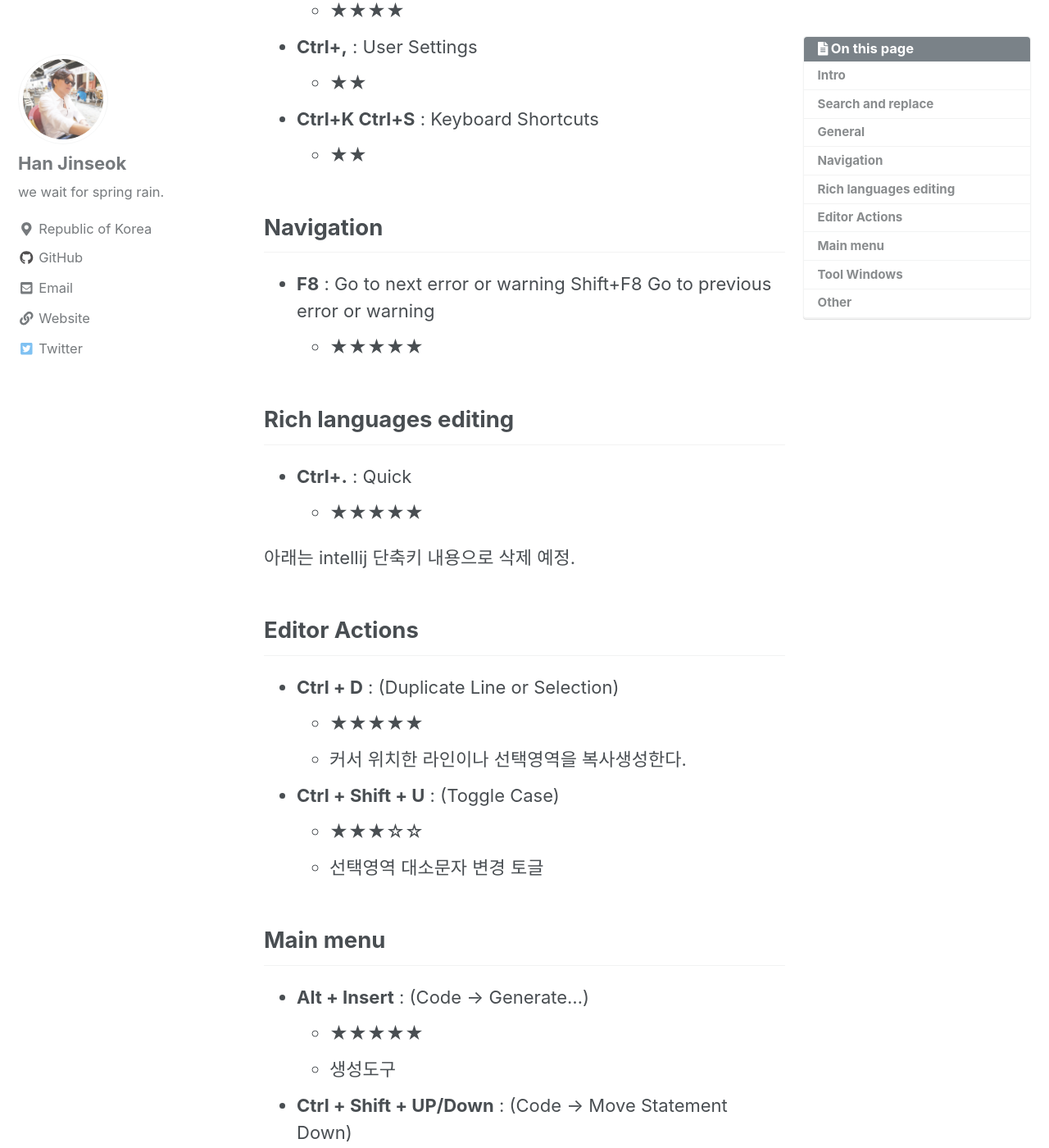
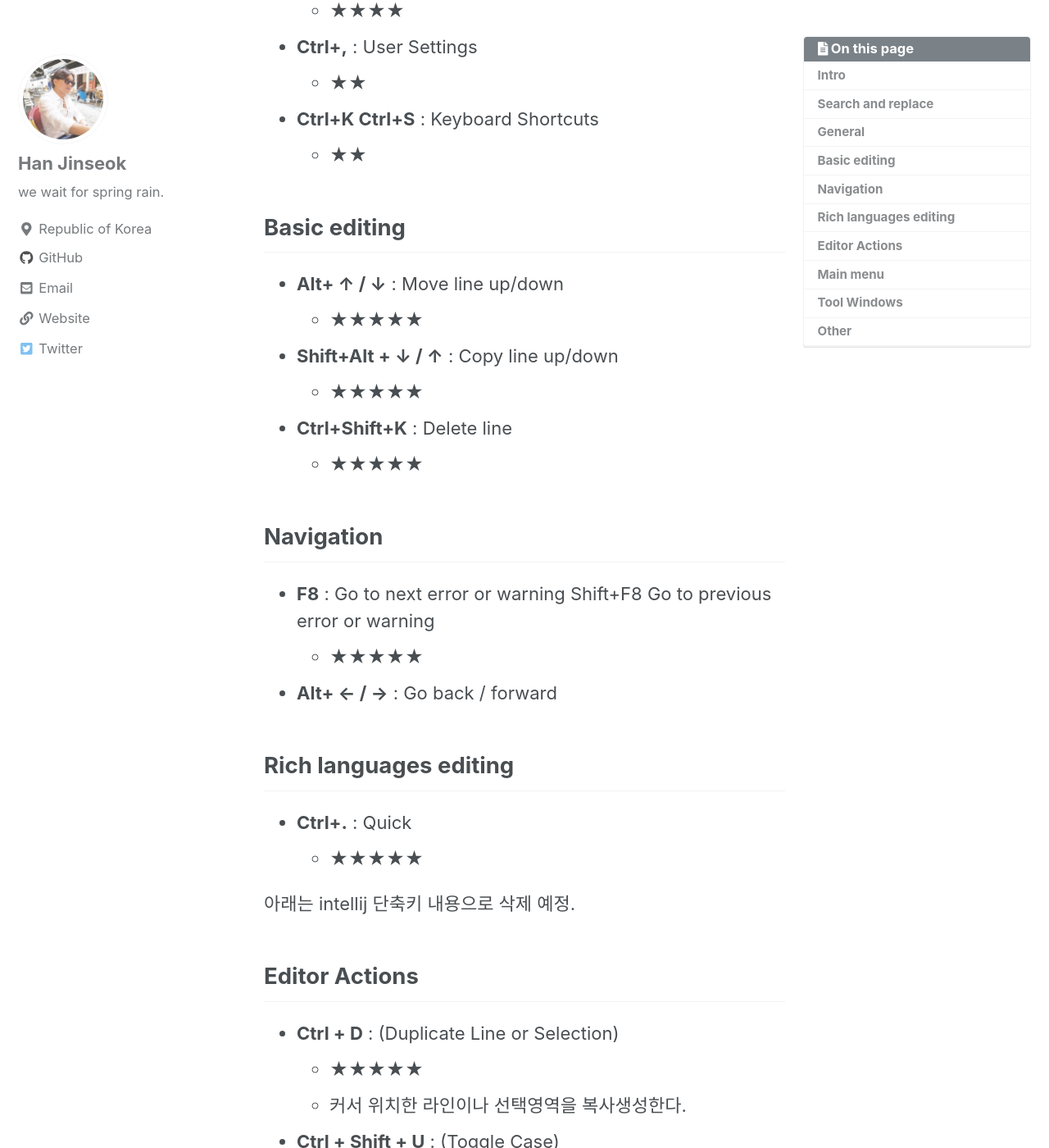
Before and after one commit to moregorenine/moregorenine.github.io, a Jekyll site: the page built from _posts/vscode/2019-12-10-vscode-keymap.md, in a window 1280 px wide and 1400 px high, scrolled down 1054 px. Shown: the whole window at 82% size. Built offline with Jekyll 4.4.1, drawn with Linux system fonts in a browser that asks for light colours; nearby versions of some CDN libraries; comment, search, counter and statistics services are not loaded; a style sheet for code colours, icons or effects is not loaded.

Commit message:
Update 2019-12-10-vscode-keymap.md

```diff
--- a/_posts/vscode/2019-12-10-vscode-keymap.md
+++ b/_posts/vscode/2019-12-10-vscode-keymap.md
@@ -33,13 +33,24 @@ eclipse, vscode, intellij 혼합해서 사용하다 보니 단축키가 자주
 - **Ctrl+K Ctrl+S** : Keyboard Shortcuts
   - ★★
 
+## Basic editing
+- **Alt+ ↑ / ↓** : Move line up/down
+  - ★★★★★
+- **Shift+Alt + ↓ / ↑** : Copy line up/down
+  - ★★★★★
+- **Ctrl+Shift+K** : Delete line
+  - ★★★★★
+
 ## Navigation
 - **F8** : Go to next error or warning Shift+F8 Go to previous error or warning
   - ★★★★★
+- **Alt+ ← / →** : Go back / forward
 
 ## Rich languages editing
 - **Ctrl+.** : Quick
   - ★★★★★
+
+
 
 
 아래는 intellij 단축키 내용으로 삭제 예정.
```
